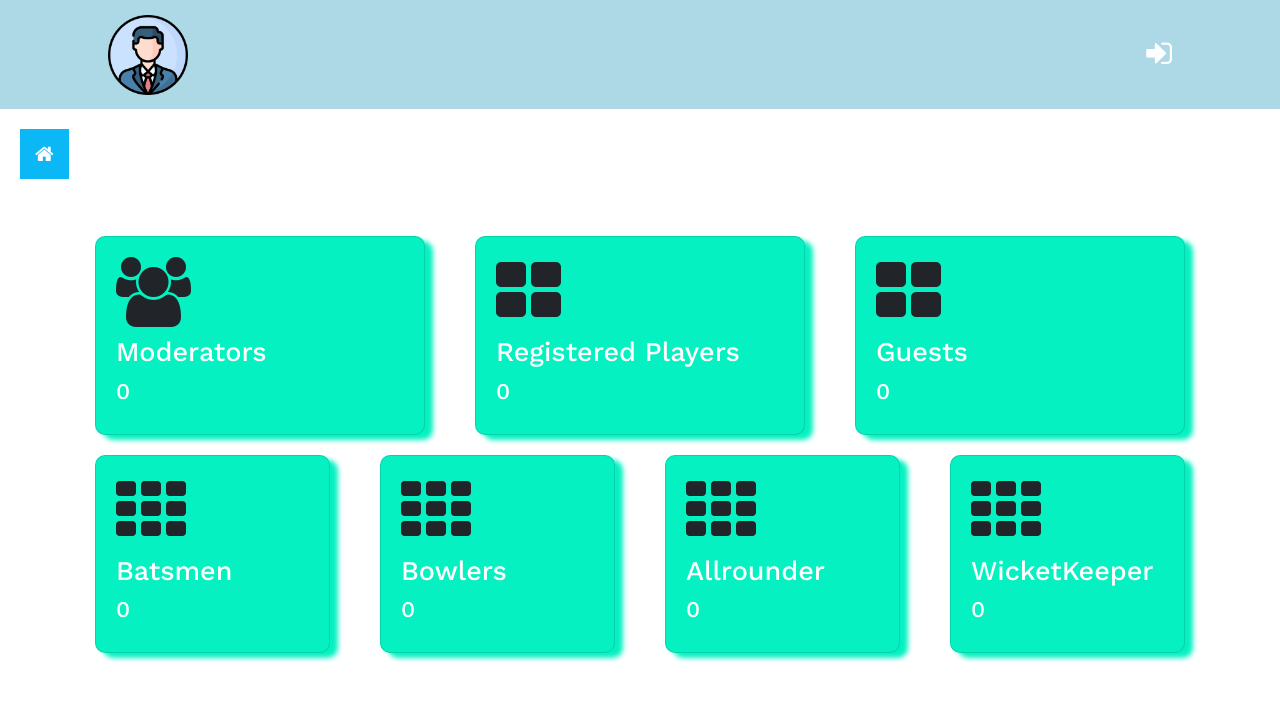
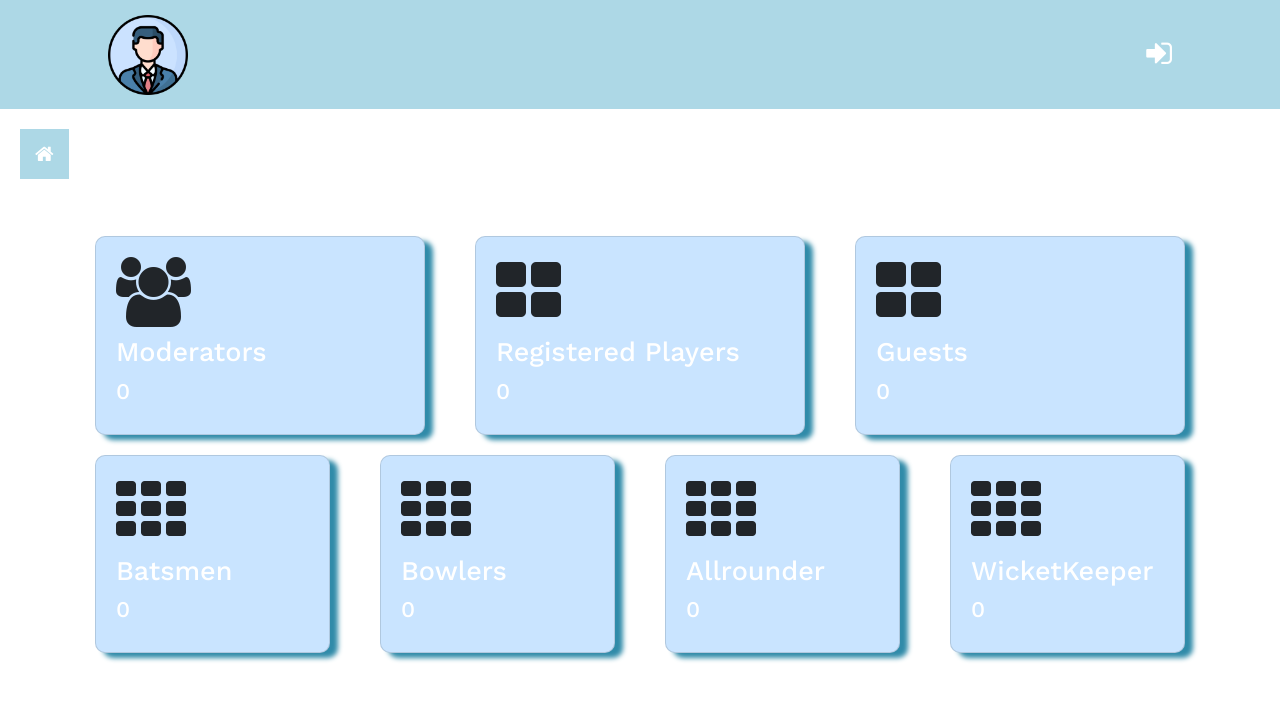
Before and after one commit to akila199910/LPL_PROJECT, a PHP site: page /LPL_PROJECT/Admin/index.php in a window 1280 px wide. Shown: the top 712 px of the page. Run offline with PHP 8.4, Linux system fonts and the light colour scheme; data that the repository does not hold is empty; some libraries are stand-ins or nearby versions.

Commit message:
correct admin dashboard
changed the card color in admin dashboard.

```diff
--- a/Admin/assets/css/style.css
+++ b/Admin/assets/css/style.css
@@ -17,11 +17,11 @@
 
 /*********** admin dashboard styling **********/
   .card{
-      background-color: #ffff;
+      background-color: #c9e4ff;
       padding:20px;
       margin: 10px;
       border-radius: 10px;
-      box-shadow: 8px 5px 5px rgb(5, 241, 194);
+      box-shadow: 8px 5px 5px rgb(48, 139, 169);
   }
 
 /************************** for sidebar ***********************************/
@@ -34,7 +34,7 @@
       z-index: 1; /* Stay on top */
       top: 0;
       left: 0;
-      background-color: #fff; /* Black*/
+      background-color: #b0d8ef; /* Black*/
       overflow-x: hidden; /* Disable horizontal scroll */
       padding-top: 60px; /* Place content 60px from the top */
       transition: 0.5s; /* 0.5 second transition effect to slide in the sidebar */
@@ -58,7 +58,7 @@
 
     /* When you mouse over the navigation links, change their color */
     .sidebar a:hover {
-      background-color: #fff;
+      background-color: #33d1ac;
     }
 
     /* Position and style the close button (top right corner) */
@@ -77,11 +77,11 @@
       padding: 10px 15px;
       border: none;
       color: #fff;
-      background-color:#0cb7f5;
+      background-color:lightblue;
     }
 
     .openbtn:hover {
-      color: #ECDAC9;
+      color: #239199;
     }
 
     /* Style page content - use this if you want to push the page content to the right when you open the side navigation */
--- a/Admin/index.php
+++ b/Admin/index.php
@@ -22,7 +22,7 @@
     <div id="main-content" class="container allContent-section py-4">
         <div class="row">
             <div class="col-sm-4">
-                <div class="card"  style="background-color:rgb(5, 241, 194)">
+                <div class="card"  >
                     <i class="fa fa-users  mb-2" style="font-size: 70px;"></i>
                     <h4 style="color:white;">Moderators</h4>
                     <h5 style="color:white;">
@@ -42,7 +42,7 @@
                 </div>
             </div>
             <div class="col-sm-4">
-                <div class="card" style="background-color:rgb(5, 241, 194)" >
+                <div class="card" " >
                     <i class="fa fa-th-large mb-2" style="font-size: 70px;"></i>
                     <h4 style="color:white;">Registered Players</h4>
                     <h5 style="color:white;">
@@ -64,7 +64,7 @@
             </div>
 
             <div class="col-sm-4">
-                <div class="card"style="background-color:rgb(5, 241, 194)">
+                <div class="card"">
                     <i class="fa fa-th-large mb-2" style="font-size: 70px;"></i>
                     <h4 style="color:white;">Guests</h4>
                     <h5 style="color:white;">
@@ -86,7 +86,7 @@
             </div>
 
             <div class="col-sm-3">
-                <div class="card" style="background-color:rgb(5, 241, 194)">
+                <div class="card" ">
                     <i class="fa fa-th mb-2" style="font-size: 70px;"></i>
                     <h4 style="color:white;">Batsmen</h4>
                     <h5 style="color:white;">
@@ -108,7 +108,7 @@
             </div>
 
             <div class="col-sm-3">
-            <div class="card" style="background-color:rgb(5, 241, 194)">
+            <div class="card" ">
                     <i class="fa fa-th mb-2" style="font-size: 70px;"></i>
                     <h4 style="color:white;">Bowlers</h4>
                     <h5 style="color:white;">
@@ -130,7 +130,7 @@
             </div>
 
             <div class="col-sm-3">
-            <div class="card" style="background-color:rgb(5, 241, 194)">
+            <div class="card" ">
                     <i class="fa fa-th mb-2" style="font-size: 70px;"></i>
                     <h4 style="color:white;">Allrounder</h4>
                     <h5 style="color:white;">
@@ -152,7 +152,7 @@
             </div>
 
             <div class="col-sm-3">
-                <div class="card"style="background-color:rgb(5, 241, 194)">
+                <div class="card"">
                     <i class="fa fa-th mb-2" style="font-size: 70px;"></i>
                     <h4 style="color:white;">WicketKeeper</h4>
                     <h5 style="color:white;">
```
